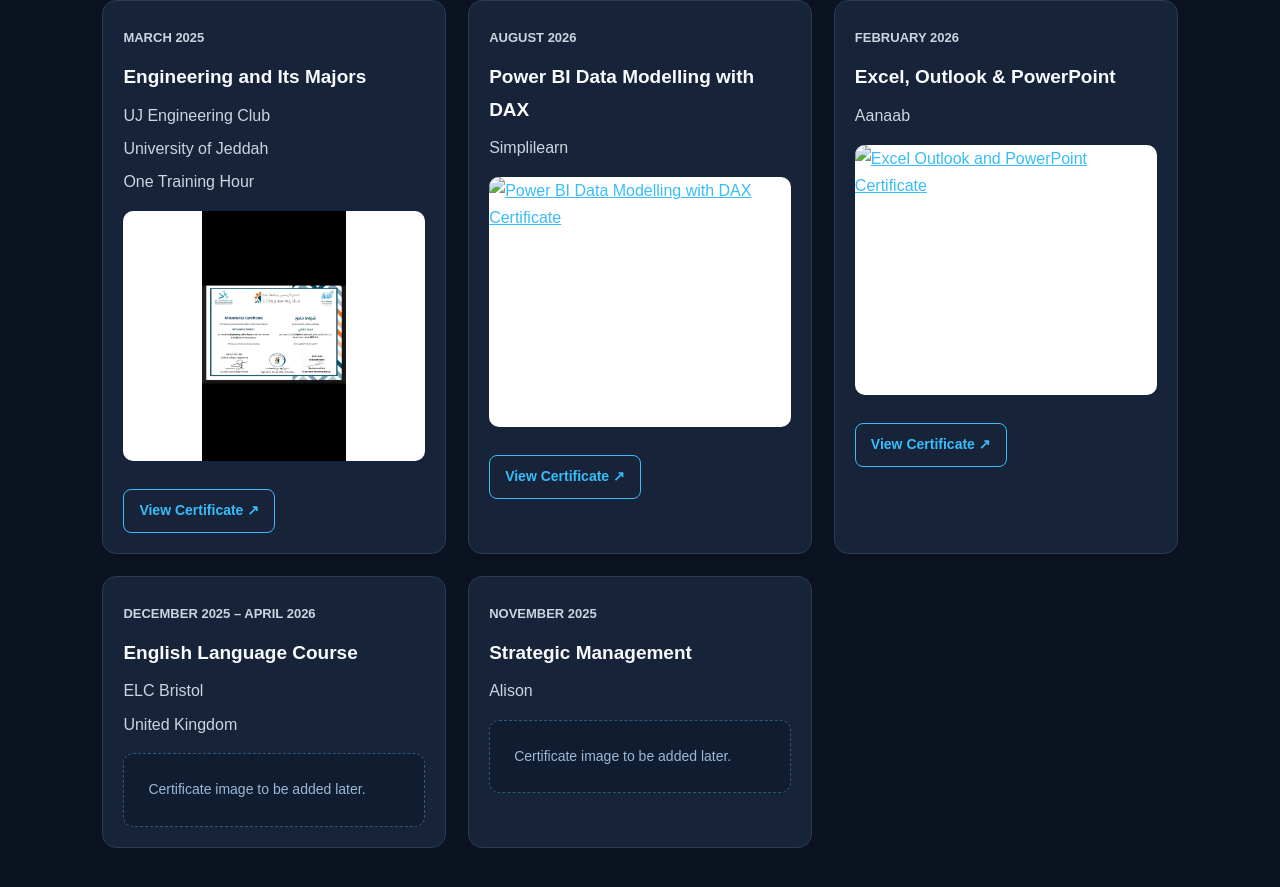
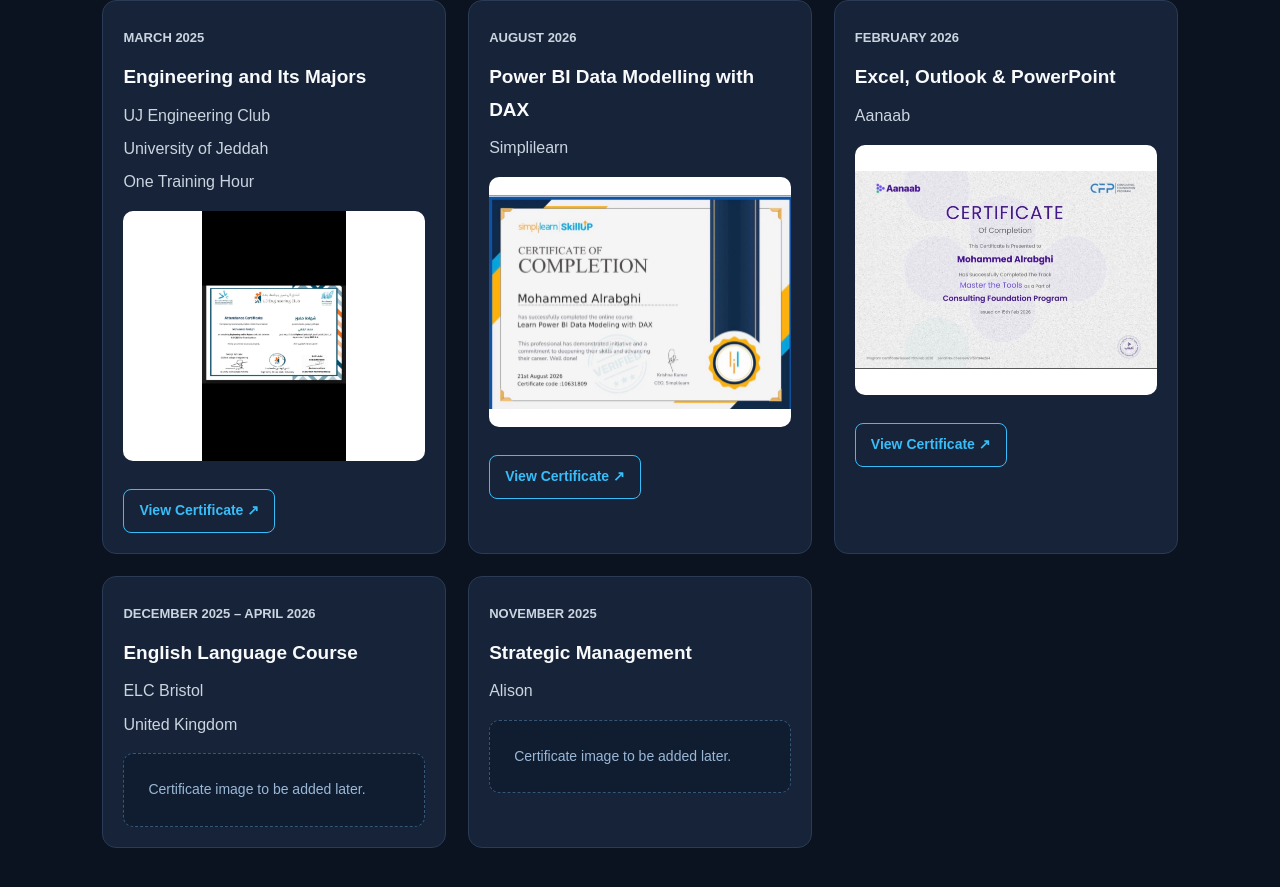
Before and after one commit to MohammedAlrabghi55/MohammedAlrabghi55.github.io, a plain HTML site: page index.html in a window 1280 px wide. Shown: the part 6703-7590 px from the top of the page. Drawn offline with Linux system fonts and the light colour scheme.

Commit message:
Update index.html

```diff
--- a/index.html
+++ b/index.html
@@ -872,15 +872,15 @@
       <h3>Power BI Data Modelling with DAX</h3>
       <p>Simplilearn</p>
 
-      <a href="power-bi-dax.jpg" target="_blank" rel="noopener noreferrer">
+      <a href="WhatsApp Image 2026-10-09 at 4.26.55 PM.jpeg" target="_blank" rel="noopener noreferrer">
         <img class="certificate-image"
-             src="power-bi-dax.jpg"
+             src="WhatsApp Image 2026-10-09 at 4.26.55 PM.jpeg"
              alt="Power BI Data Modelling with DAX Certificate"
              loading="lazy">
       </a>
 
       <a class="view-certificate"
-         href="power-bi-dax.jpg"
+         href="WhatsApp Image 2026-10-09 at 4.26.55 PM.jpeg"
          target="_blank"
          rel="noopener noreferrer">
         View Certificate ↗
@@ -892,15 +892,15 @@
       <h3>Excel, Outlook & PowerPoint</h3>
       <p>Aanaab</p>
 
-      <a href="excel-outlook-powerpoint.jpg" target="_blank" rel="noopener noreferrer">
+      <a href="Master Tools.jpeg" target="_blank" rel="noopener noreferrer">
         <img class="certificate-image"
-             src="excel-outlook-powerpoint.jpg"
+             src="Master Tools.jpeg"
              alt="Excel Outlook and PowerPoint Certificate"
              loading="lazy">
       </a>
 
       <a class="view-certificate"
-         href="excel-outlook-powerpoint.jpg"
+         href="Master Tools.jpeg"
          target="_blank"
          rel="noopener noreferrer">
         View Certificate ↗
```
